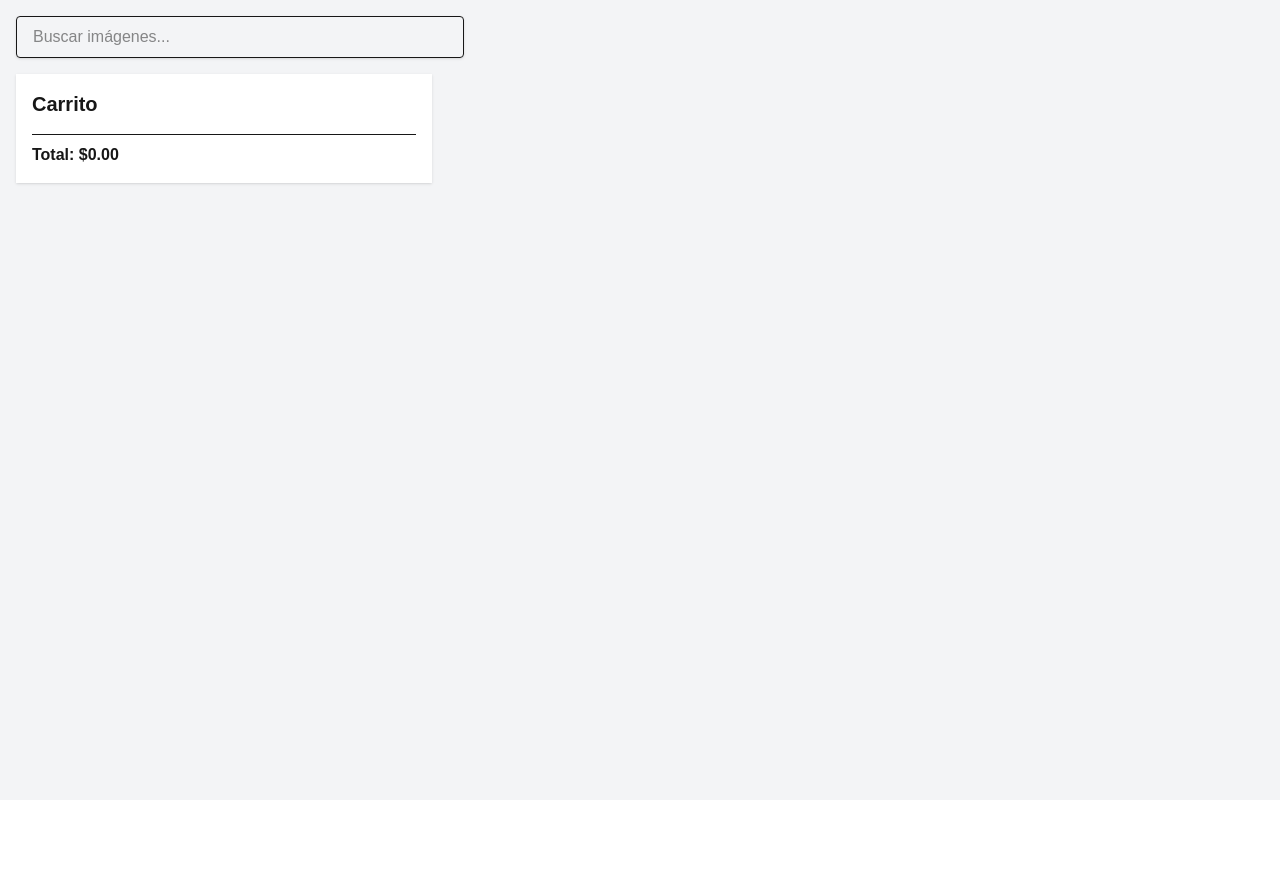
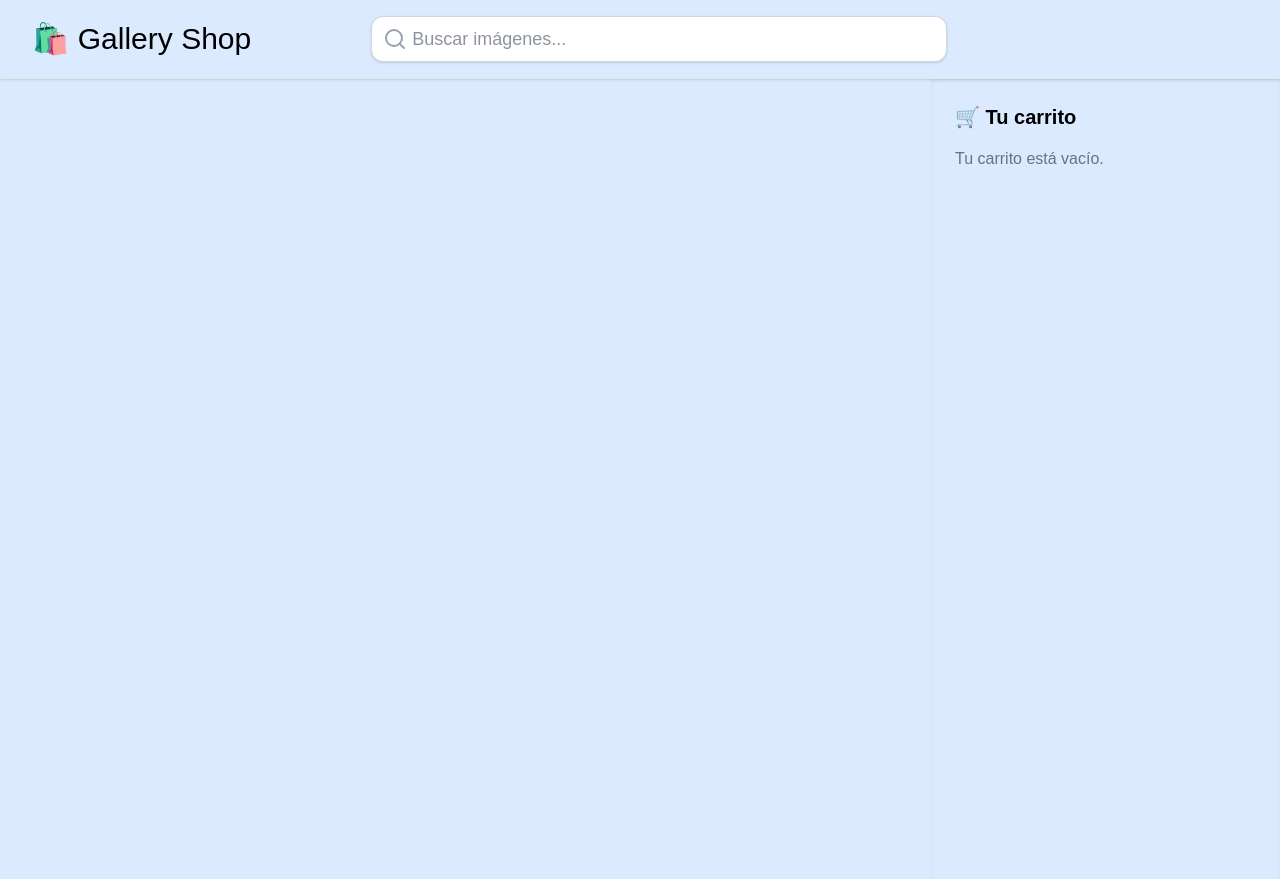
Before and after one commit to JordanOrtizMolina/GalleryShop, a Next.js app in the folder gallery-shop/: page / in a window 1280 px wide. Before the commit the page ends 800 px from the top, so only its background shows below. Built offline with nearby package versions, Linux system fonts and the light colour scheme.

Commit message:
style: improve ui and ux

```diff
--- a/gallery-shop/package.json
+++ b/gallery-shop/package.json
@@ -10,6 +10,7 @@
   },
   "dependencies": {
     "framer-motion": "^12.6.3",
+    "lucide-react": "^0.487.0",
     "next": "15.2.4",
     "react": "^19.0.0",
     "react-dom": "^19.0.0"
--- a/gallery-shop/src/app/components/CartSideBar.tsx
+++ b/gallery-shop/src/app/components/CartSideBar.tsx
@@ -1,22 +1,47 @@
 import { useCart } from '../context/CartContext';
+import { Trash2 } from 'lucide-react';
 
 export const CartSidebar = () => {
   const { cart, removeFromCart, total } = useCart();
 
   return (
-    <div className="w-full md:w-1/3 bg-white shadow p-4">
-      <h2 className="text-xl font-bold mb-4">Carrito</h2>
-      {cart.map((item) => (
-        <div key={item.id} className="flex justify-between items-center mb-2">
-          <p>{item.title}</p>
-          <p>${item.price.toFixed(2)}</p>
-          <button onClick={() => removeFromCart(item.id)} className="text-red-500">
-            Eliminar
+    <div>
+      <h2 className="text-xl font-bold text-black mb-4">🛒 Tu carrito</h2>
+
+      {cart.length === 0 ? (
+        <p className="text-gray-500">Tu carrito está vacío.</p>
+      ) : (
+        <div className="space-y-4">
+          {cart.map((item) => (
+            <div
+              key={item.id}
+              className="flex items-center justify-between bg-blue-50 border border-gray-200 rounded-lg p-3 shadow-sm"
+            >
+              <div>
+                <p className="font-medium">{item.title}</p>
+                <p className="text-sm text-gray-500">${item.price.toFixed(2)}</p>
+              </div>
+              <button
+                onClick={() => removeFromCart(item.id)}
+                className="text-red-500 hover:text-red-700 transition"
+              >
+                <Trash2 className="w-5 h-5" />
+              </button>
+            </div>
+          ))}
+
+          <hr className="border-gray-300" />
+
+          <div className="text-lg font-semibold flex justify-between">
+            <span>Total:</span>
+            <span className="text-green-600">${total.toFixed(2)}</span>
+          </div>
+
+          <button className="w-full bg-blue-600 hover:bg-blue-700 text-white py-2 rounded-lg shadow-md transition text-center">
+            Proceder al pago
           </button>
         </div>
-      ))}
-      <hr className="my-2" />
-      <p className="font-bold">Total: ${total.toFixed(2)}</p>
+      )}
     </div>
   );
 };
--- a/gallery-shop/src/app/components/ImageGrid.tsx
+++ b/gallery-shop/src/app/components/ImageGrid.tsx
@@ -1,6 +1,7 @@
 import { useCart } from '../context/CartContext';
 import { motion } from 'framer-motion';
 import Image from 'next/image';
+import { ShoppingCart } from 'lucide-react';
 
 interface ImageType {
   id: string;
@@ -13,18 +14,39 @@ export const ImageGrid = ({ images }: { images: ImageType[] }) => {
   const { addToCart } = useCart();
 
   return (
-    <div className="grid grid-cols-1 sm:grid-cols-2 md:grid-cols-3 gap-4 mt-4">
+    <div className="grid grid-cols-1 sm:grid-cols-2 md:grid-cols-3 gap-6 mt-6">
       {images.map((img) => (
-        <motion.div key={img.id} whileHover={{ scale: 1.05 }} className="border rounded p-2">
-          <Image src={img.url} alt={img.title} width={400} height={300} className="rounded" />
-          <h3 className="mt-2 font-bold">{img.title}</h3>
-          <p>${img.price.toFixed(2)}</p>
-          <button
-            className="mt-2 bg-blue-500 text-white px-4 py-2 rounded"
-            onClick={() => addToCart(img)}
-          >
-            Comprar
-          </button>
+        <motion.div
+          key={img.id}
+          whileHover={{ scale: 1.02 }}
+          className="bg-white border border-gray-200 rounded-xl overflow-hidden shadow hover:shadow-md transition-all"
+        >
+          <div className="relative w-full h-[200px]">
+            <Image
+              src={img.url}
+              alt={img.title}
+              fill
+              className="object-cover"
+              sizes="(max-width: 768px) 100vw, 33vw"
+            />
+          </div>
+
+          <div className="p-4 flex flex-col justify-between h-[160px]">
+            <h3 className="font-semibold text-lg mb-2 truncate">{img.title}</h3>
+
+            <div className="flex justify-between items-center mt-auto">
+              <p className="text-xl font-bold text-green-600">
+                ${img.price.toFixed(2)}
+              </p>
+              <button
+                onClick={() => addToCart(img)}
+                className="flex items-center gap-2 bg-blue-600 hover:bg-blue-700 text-white px-4 py-2 rounded-lg transition text-sm shadow"
+              >
+                <ShoppingCart className="w-4 h-4" />
+                Comprar
+              </button>
+            </div>
+          </div>
         </motion.div>
       ))}
     </div>
--- a/gallery-shop/src/app/components/SearchBar.tsx
+++ b/gallery-shop/src/app/components/SearchBar.tsx
@@ -1,28 +1,34 @@
 'use client';
-import { useState, useEffect } from 'react'
-import { useDebounce } from '../hooks/useDebounceSearch'
+import { useState, useEffect } from 'react';
+import { useDebounce } from '../hooks/useDebounceSearch';
+import { Search } from 'lucide-react';
 
 type Props = {
-  onSearch: (query: string) => void
-}
+  onSearch: (query: string) => void;
+};
 
 export function SearchBar({ onSearch }: Props) {
-  const [input, setInput] = useState('')
-  const debounced = useDebounce(input, 500)
+  const [input, setInput] = useState('');
+  const debounced = useDebounce(input, 500);
 
   useEffect(() => {
     if (debounced.trim()) {
-      onSearch(debounced)
+      onSearch(debounced);
     }
-  }, [debounced])
+  }, [debounced]);
 
   return (
+    <div className="w-full my-4">
+      <div className="relative w-full max-w-6xl">
+        <Search className="absolute left-3 top-1/2 -translate-y-1/2 text-gray-400" />
         <input
-      className="w-full max-w-md px-4 py-2 border rounded shadow focus:outline-none focus:ring"
+          className="w-full pl-10 pr-4 py-2 text-lg bg-white border border-gray-300 rounded-xl shadow focus:outline-none focus:ring-2 focus:ring-blue-400 focus:border-transparent"
           type="text"
           placeholder="Buscar imágenes..."
           value={input}
           onChange={(e) => setInput(e.target.value)}
         />
-  )
+      </div>
+    </div>
+  );
 }
--- a/gallery-shop/src/app/page.tsx
+++ b/gallery-shop/src/app/page.tsx
@@ -47,10 +47,37 @@ export default function Home() {
 
   return (
     <CartProvider>
-      <div className="min-h-screen p-4 bg-gray-100">
-        <SearchBar onSearch={fetchImages} />
-        {loading ? <p className="mt-4">Cargando...</p> : <ImageGrid images={images} />}
-        <CartSidebar />
+      <div className="min-h-screen bg-gradient-to-br bg-blue-100 text-gray-800">
+        <header className="py-0 px-0 bg-gradient-to-br bg-blue-100 border-b border-gray-200 shadow sticky top-0 z-50">
+          <div className="max-w-6xl mx-8 flex items-center gap-30">
+            <h1 className="text-3xl text-black whitespace-nowrap">🛍️ Gallery Shop    </h1>
+            <div className="flex-1 max-w-xl">
+              <SearchBar onSearch={fetchImages} />
+            </div>
+          </div>
+        </header>
+        <div className="flex flex-col md:flex-row">
+          <main className="flex-1 p-6 max-w-6xl mx-auto">
+            {loading ? (
+              <div className="grid grid-cols-1 sm:grid-cols-2 md:grid-cols-3 gap-4 mt-6">
+                {Array(6)
+                  .fill(null)
+                  .map((_, idx) => (
+                    <div
+                      key={idx}
+                      className="h-72 bg-blue-100 animate-pulse rounded-xl shadow-inner"
+                    />
+                  ))}
+              </div>
+            ) : (
+              <ImageGrid images={images} />
+            )}
+          </main>
+
+          <aside className="w-full md:w-[350px] border-l border-gray-200 bg-blue-100 shadow-inner p-6 sticky top-0 h-screen overflow-y-auto">
+            <CartSidebar />
+          </aside>
+        </div>
       </div>
     </CartProvider>
   );
```
Also changed, not shown: 1 other file (tests, documents, lock files or other folders). Lines whose indentation alone changed are shown as unchanged.
